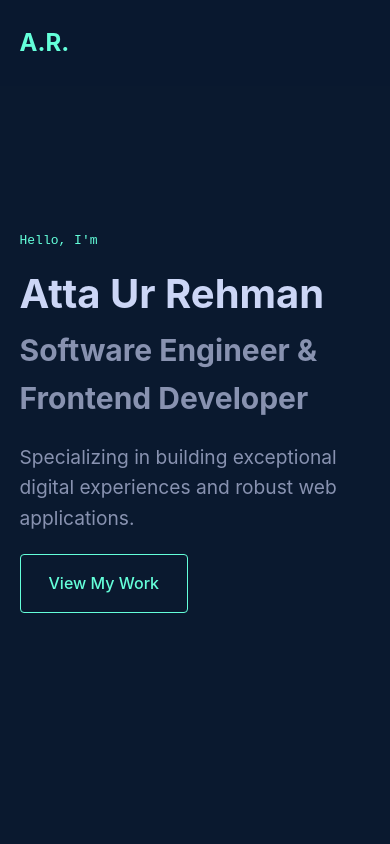
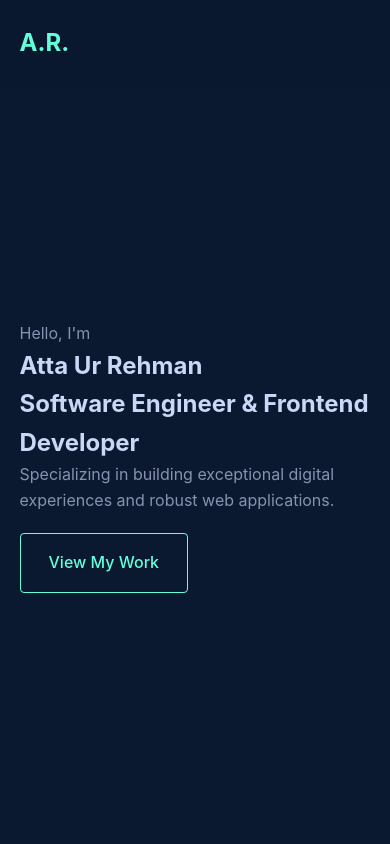
Before and after one commit to attaurrehman54/Portfolio, a plain HTML site: page index.html in a window 390 px wide. Shown: the top 844 px of the page. Drawn offline with Linux system fonts and the light colour scheme.

Commit message:
Refactor CSS styles and improve layout responsiveness

```diff
--- a/style.css
+++ b/style.css
@@ -103,15 +103,13 @@ section {
 
 /* Hero */
 .hero {
-    height: 100vh;
+    min-height: 100vh;  /* 'height' ki jagah 'min-height' kar diya */
     display: flex;
     flex-direction: column;
     justify-content: center;
+    padding-top: 120px; /* Taa ke navbar ke peeche na chhupe */
+    padding-bottom: 50px;
 }
-.greeting { color: var(--accent-color); margin-bottom: 20px; font-family: monospace;}
-.hero h1 { font-size: clamp(40px, 8vw, 80px); line-height: 1.1; margin-bottom: 10px;}
-.subtitle { font-size: clamp(30px, 6vw, 60px); color: var(--text-secondary); margin-bottom: 20px;}
-.summary { max-width: 500px; font-size: 1.2rem; }
 
 /* About & Skills */
 .about-grid {
```
